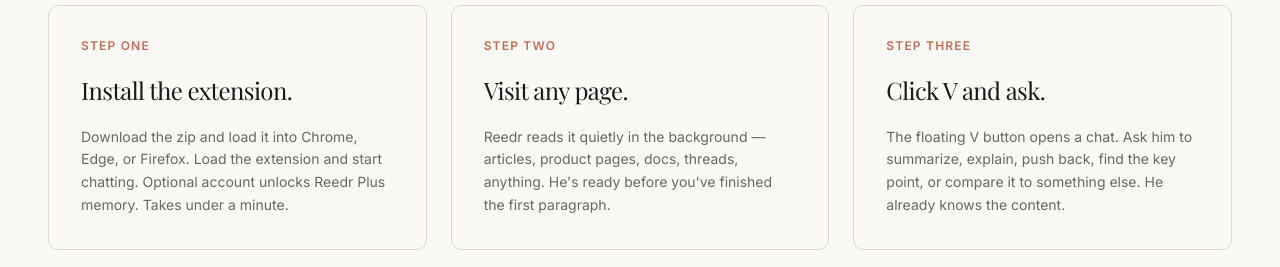
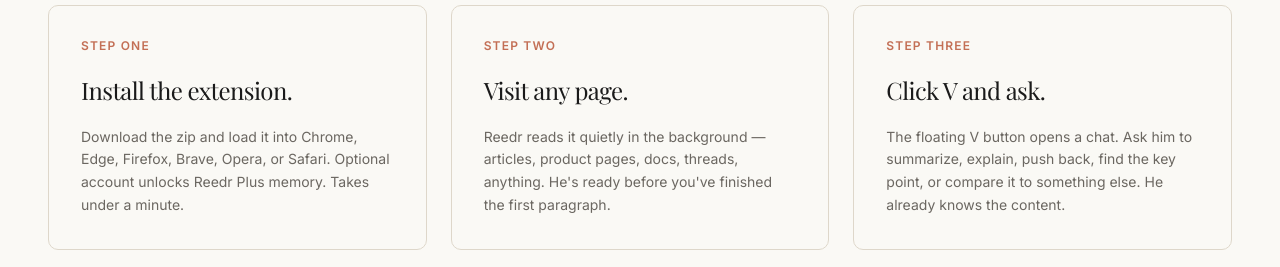
Before and after one commit to cdmajor/gulliver-reedr, a React (Vite) app: page / in a window 1280 px wide. Shown: the part 2520-2787 px from the top of the page. Built offline with nearby package versions, Linux system fonts and the light colour scheme; a web font is replaced by a local one.

Commit message:
Fix Reedr install step copy for multi-browser Plus mention.
Co-authored-by: cdmajor <cdmajor@users.noreply.github.com>

```diff
--- a/src/pages/Home.tsx
+++ b/src/pages/Home.tsx
@@ -230,7 +230,7 @@ export default function Home() {
               {
                 num: "Step one",
                 title: "Install the extension.",
-                desc: "Download the zip and load it into Chrome, Edge, or Firefox. Load the extension and start chatting. Optional account unlocks Reedr Plus memory. Takes under a minute."
+                desc: "Download the zip and load it into Chrome, Edge, Firefox, Brave, Opera, or Safari. Optional account unlocks Reedr Plus memory. Takes under a minute."
               },
               {
                 num: "Step two",
```
